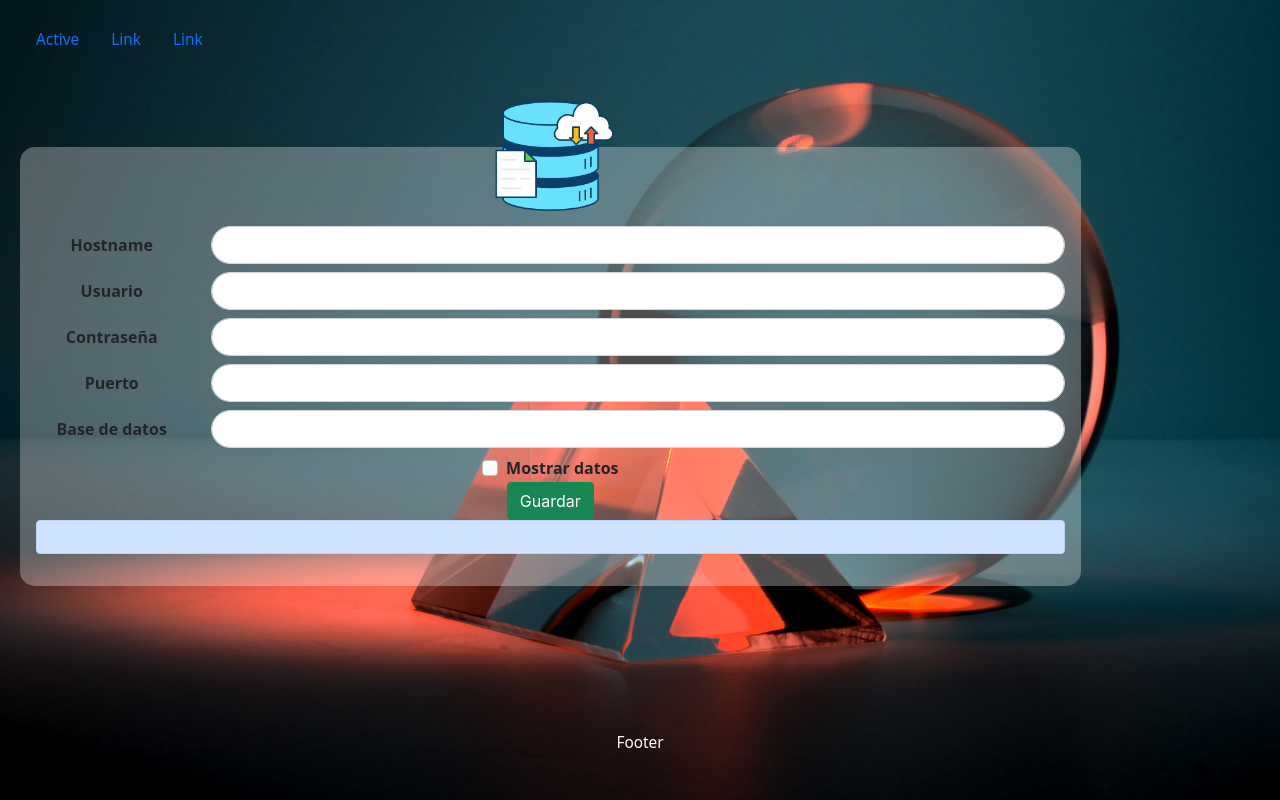
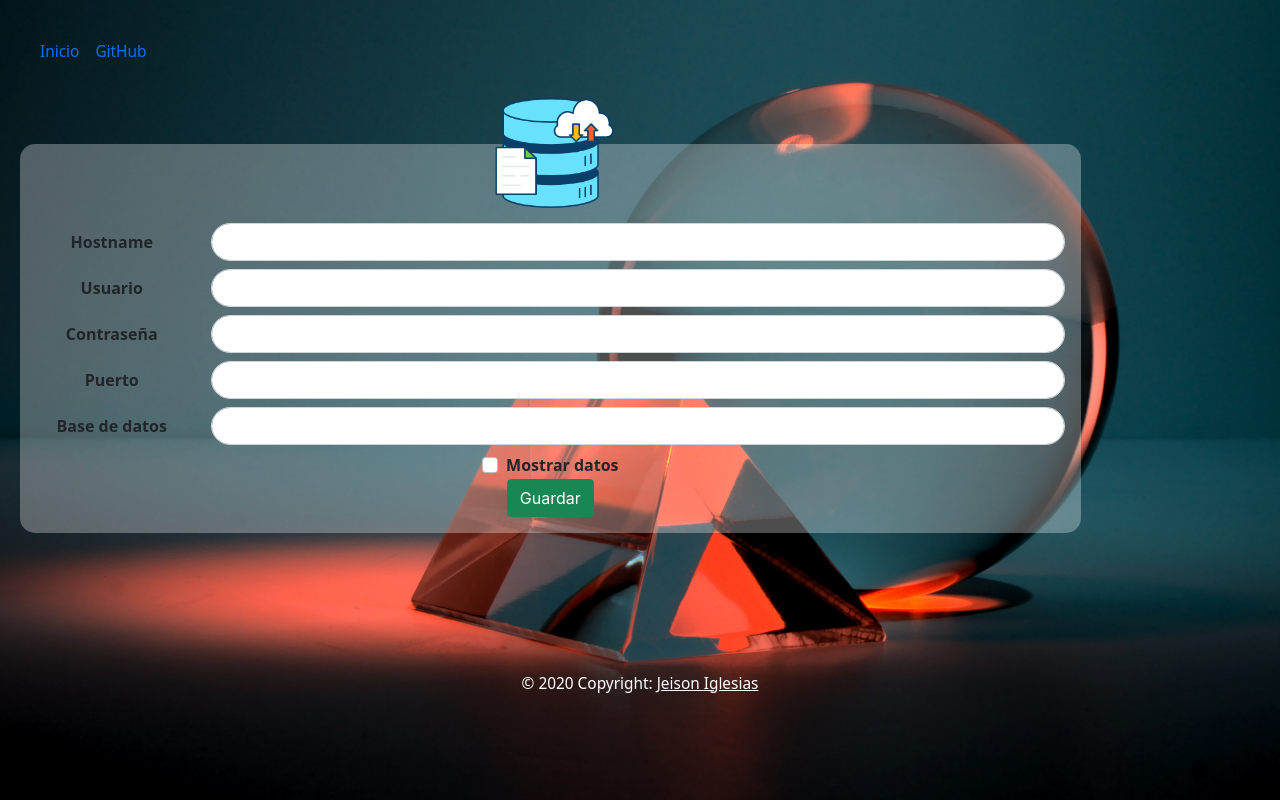
Before and after one commit to jeisonIF/parcialLG4_2do, a Flask app: page / in a window 1280 px wide. Run offline with Flask 2, Linux system fonts and the light colour scheme; some libraries are stand-ins or nearby versions.

Commit message:
Parcial Finalizado

```diff
--- a/app.py
+++ b/app.py
@@ -1,4 +1,4 @@
-from flask import Flask,app,render_template,request,redirect
+from flask import Flask,app,render_template,request,redirect, flash
 from flask.helpers import url_for
 
 from controllers import c_databases
@@ -16,7 +16,7 @@ def home():
     #print(request.form.getlist('mostrar'))
     return render_template(
         'index.html', form = form_data,
-        mostrarDatos = 'hidden')
+        mostrarDatos = 'hidden',tituloE='Crear Conexion')
 
 
 @app.post('/guardar')
@@ -41,13 +41,13 @@ def guardarData():
         #request.from.get('hotst)
         return render_template(
         'index.html', form = form_data, databases = dataBases,
-        mostrarDatos = '!hidden')
+        mostrarDatos = '!hidden',tituloE='Lista Bases de datos')
     else:
         #creo conexion y base de datos
         nameDatabase=form_data.baDtos.data
         print('nombre de la base'+ nameDatabase)
         c_databases.setDataSesion(sesion,nameDatabase)
-
+        flash('Se Creo la bases de datos '+ nameDatabase)
         return redirect('/')
 
 def limpiar(form_data):
--- a/controllers/form_db.py
+++ b/controllers/form_db.py
@@ -5,6 +5,6 @@ class form_registro(Form):
 
     hotst= StringField('Hostname',[validators.Required(message='Dato requerido')])
     user= StringField('Usuario',[validators.Required(message='Dato requerido')])
-    passw= StringField('Contraseña',[validators.Required(message='Dato requerido')])
+    passw= StringField('Contraseña')
     puerto= StringField('Puerto',[validators.Required(message='Dato requerido')])
-    baDtos= StringField('Base de datos',[validators.Required(message='Dato requerido')])
+    baDtos= StringField('Base de datos')
--- a/static/css/styles.css
+++ b/static/css/styles.css
@@ -126,14 +126,16 @@ footer {
 
 .item1 { grid-area: header;
         max-height: 20%;
-        min-height: 4rem;}
+        min-height: 4rem;
+        overflow:hidden;
+        z-index:1;}
 .item2 {
         min-height: calc(100% - 8rem);
         max-height: 70%;
         grid-area: main; }
 .item3 { grid-area: right2;
         min-height: calc(100% - 8rem);
-        max-height: 70%;
+        max-height: 100%;
       }
 .item4 { grid-area: footer;
 
@@ -161,7 +163,7 @@ footer {
 }
 
 .scroll {
-  max-height: 200px;
-  height: 50%;
+  max-height: 60vh;
+  height: 60%;
   overflow-y: auto;
 }
--- a/templates/_macro.html
+++ b/templates/_macro.html
@@ -1,6 +1,6 @@
 {% macro render_field(field) %}
 <!-- -->
-<div class="form-group row mb-2 ">
+<div class=" row mb-2 ">
 
     {{field.label(class='col-sm-2  col-form-label')}}
 
--- a/templates/base/base.html
+++ b/templates/base/base.html
@@ -4,27 +4,45 @@
     <meta charset="UTF-8">
     <meta http-equiv="X-UA-Compatible" content="IE=edge">
     <meta name="viewport" content="width=device-width, initial-scale=1.0">
-    <title>Document</title>
+    <title>Cerar conexion</title>
 
     <link rel="stylesheet" href="{{ url_for('static', filename='css/styles.css' ) }}"/>
 
     <link href="https://cdn.jsdelivr.net/npm/bootstrap@5.1.3/dist/css/bootstrap.min.css" rel="stylesheet" integrity="sha384-1BmE4kWBq78iYhFldvKuhfTAU6auU8tT94WrHftjDbrCEXSU1oBoqyl2QvZ6jIW3" crossorigin="anonymous">
 </head>
 <body>
+
     <div class="grid-container " >
-        <nav class="item1 " >
-          <!----> <nav class="nav" >
-              <a class="nav-link active" aria-current="page" href="#">Active</a>
-              <a class="nav-link" href="#">Link</a>
-              <a class="nav-link" href="#">Link</a>
-            </nav>
+
+
+        <nav class="item1 navbar navbar-expand-sm text-center" style="backdrop-filter: none">
+          <!---->
+
+
+            <div class="container-fluid">
+              <!-- Links -->
+              <ul class="navbar-nav">
+                <li class="nav-item">
+                  <a class="nav-link" href="/">Inicio</a>
+                </li>
+                <li class="nav-item">
+                  <a class="nav-link" href="https://github.com/jeisonIF/parcialLG4_2do">GitHub
+                  </a>
+                </li>
+
+              </ul>
+            </div>
+
 
         </nav>
 
           {% block seccion %}
           {% endblock %}
 
-        <footer class="item4 "  >Footer
+        <footer class="item4 "  >
+          © 2020 Copyright:
+          <a class="text-white" href="https://github.com/jeisonIF/">Jeison Iglesias
+
 
       </footer>
     </div>
--- a/templates/index.html
+++ b/templates/index.html
@@ -1,6 +1,21 @@
 {% extends 'base/base.html' %} {% block seccion %} {% from '_macro.html' import
 render_field %}
+
 <section class="item2">
+
+  {% with messages = get_flashed_messages() %}
+  {% if messages %}
+  <div class="flashes">
+    {% for message in messages %}
+
+        <div class="alert alert-primary" role="alert">
+          {{message}}
+        </div>
+    {% endfor %}
+  </div>
+
+  {% endif %}
+{% endwith %}
   <div class="row">
     <div class="col mb-4">
       <div
@@ -36,9 +51,7 @@ render_field %}
             </div>
             <button class="btn btn-success" type="submit">Guardar</button>
           </form>
-          <div class="alert alert-primary" role="alert">
-            {{mensaje}}
-          </div>
+
         </div>
       </div>
     </div>
@@ -46,6 +59,7 @@ render_field %}
 </section>
 
 <section class="item3" style="border: none">
+
   <div class="row">
     <div class="col mb-4">
       <div {{mostrarDatos}} class="formM">
```
